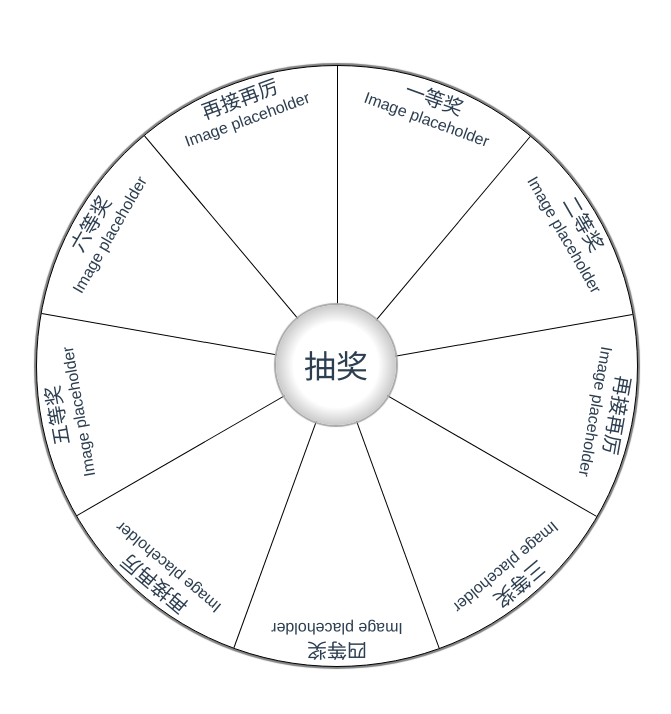
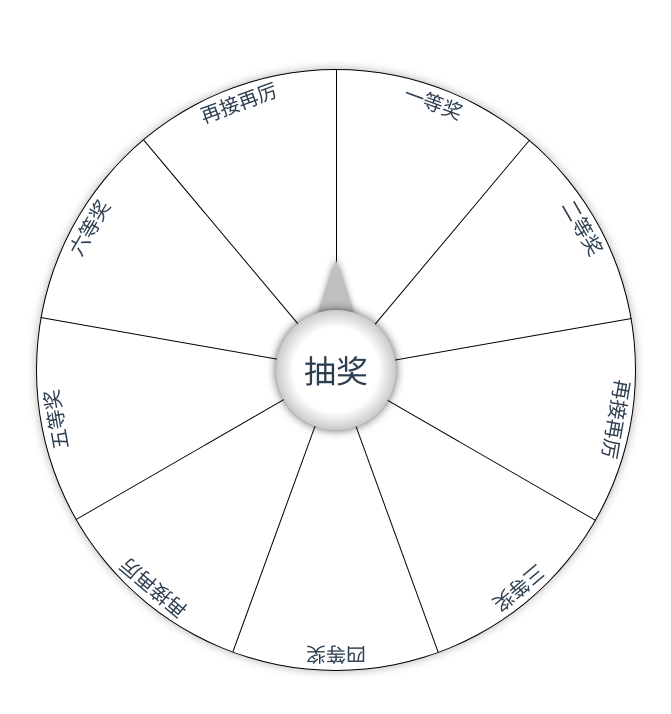
Before and after one commit to ultraN/vue-lottery, a Vue app: page / in a window 1280 px wide. Shown: the top 714 px of the page, without its empty margins (304-975 px from the left). Built offline with nearby package versions, Linux system fonts and the light colour scheme.

Commit message:
Better shadow around button and arrow. Put the arrow under the button.

```diff
--- a/src/components/Lottery/Lottery.vue
+++ b/src/components/Lottery/Lottery.vue
@@ -2,10 +2,12 @@
   <div>
       <div class="wheel">
       <div class="wheel-container">
-        <div class="wheel-arrow-container">
-          <!-- <div class="wheel-arrow"></div>  -->
-          <div class="wheel-start" @click="roll">
-            {{startButtonText}}
+        <div class="wheel-start-container">
+          <div class="wheel-arrow"></div>
+          <div class="wheel-start-button">
+            <div class="wheel-start-text" @click="roll">
+              {{startButtonText}}
+            </div>
           </div>
         </div>
         <div class="wheel-background" :style="{transform:rotateAngle,transition:rotateTransition}">
@@ -16,7 +18,7 @@
             <div class="prize-list prize-item-container" v-for="(prize, index) in prizeList" :key="index" :style="{transform: sliceRotation(index)}">
               <div class="prize-list prize-item" :style="{width: `calc(100% * 3.14 / ${prizeList.length})`}">
                 <div class="prize-name">{{prize.name}}</div>
-                <div>Image placeholder</div>
+                <div v-if="prize.image"><img :src="prize.image"/></div>
               </div>
             </div>
           </div>
@@ -31,12 +33,15 @@
   justify-content: center;
   align-items: center;
   overflow: hidden;
-  padding: 5px;
+  padding: 10px;
 }
 .wheel-container {
   position: relative;
   height: 600px;
   width: 600px;
+  display: flex;
+  justify-content: center;
+  align-items: center;
 }
 .wheel-background {
   width: inherit;
@@ -44,54 +49,62 @@
   background-color: white;
   border-radius: 50%;
   border: 1px solid black;
-  box-shadow: 0 0 1px 2px gray;
+  filter: drop-shadow(0 0 5px rgba(0, 0, 0, 0.3));
 }
-.wheel-arrow-container {
+.wheel-start-container {
   position: absolute;
-  top: 40%;
-  left: 40%;
-  border-radius: 50%;
   width: 20%;
   height: 20%;
-  background: radial-gradient(white, white, grey);
-  box-shadow: 0 0 1px 2px darkgray;
-  transform-origin: center 60%;
   z-index: 2;
   display: flex;
   justify-content: center;
 }
 .wheel-arrow {
-  width: 0;
-  height: 0;
-  border-left: 25px solid transparent;
-  border-right: 25px solid transparent;
-  border-bottom: 60px solid red;
+  border-left: 24px solid transparent;
+  border-right: 24px solid transparent;
+  border-bottom: 60px solid silver;
   position: absolute;
-  top: -50px;
-  z-index: -1;
+  transform: scaleX(0.766) translateY(-50px);
+  filter: drop-shadow(0 0 5px rgba(0, 0, 0, 0.6));
 }
-.wheel-start {
+
+.wheel-start-text {
   position: absolute;
   width: 100%;
   top: 30%;
   font-size: 2em;
+  z-index: 2;
 }
-.wheel-start:hover {
+
+.wheel-start-button {
+  border-radius: 50%;
+  width: 100%;
+  height: 100%;
+  background: radial-gradient(white, white, grey);
+  filter: drop-shadow(0 0 5px rgba(0, 0, 0, 0.65));
+  opacity: 1; /* for dev */
+}
+
+.wheel-start-button:hover {
   cursor: pointer;
 }
+
 .prize-list {
   width: 100%;
   height: 100%;
   position: absolute;
   z-index: 1;
 }
+
 .prize-item-container {
   display: flex;
   justify-content: center;
 }
+
 .prize-name {
   font-size: 20px;
 }
+
 .prize-item {
   height: 50%;
   margin: auto;
```
